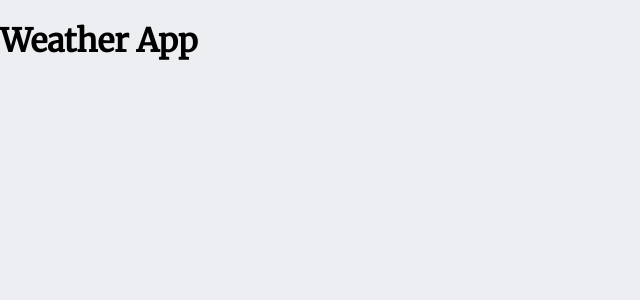
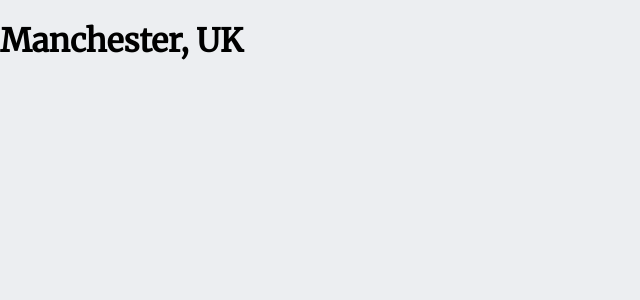
Before and after one commit to Korjubzot/weather-app, a React (Create React App) app: page / in a window 1280 px wide. Shown: the top 300 px of the page, without its empty margins (0-640 px from the left). Built offline with nearby package versions, Linux system fonts and the light colour scheme; a web font is replaced by a local one.

Commit message:
Added location data

```diff
--- a/src/components/App.jsx
+++ b/src/components/App.jsx
@@ -1,10 +1,12 @@
 import "../styles/App.css";
 import React from "react";
+import LocationDetails from "./LocationDetails";
 
-function App() {
+function App(props) {
+  const { location } = props;
   return (
     <div className="App">
-      <h1>Weather App</h1>
+      <LocationDetails city={location.city} country={location.country} />
     </div>
   );
 }
--- /dev/null
+++ b/src/components/LocationDetails.jsx
@@ -0,0 +1,8 @@
+import React from "react";
+
+function LocationDetails(props) {
+  const { city, country } = props;
+  return <h1>{`${city}, ${country}`}</h1>;
+}
+
+export default LocationDetails;
--- a/src/index.jsx
+++ b/src/index.jsx
@@ -3,10 +3,11 @@
 import ReactDOM from "react-dom/client";
 import "./styles/index.css";
 import App from "./components/App";
+import forecast from "./data/forecast.json";
 
 const root = ReactDOM.createRoot(document.getElementById("root"));
 root.render(
   <React.StrictMode>
-    <App />
+    <App location={forecast.location} />
   </React.StrictMode>
 );
```
